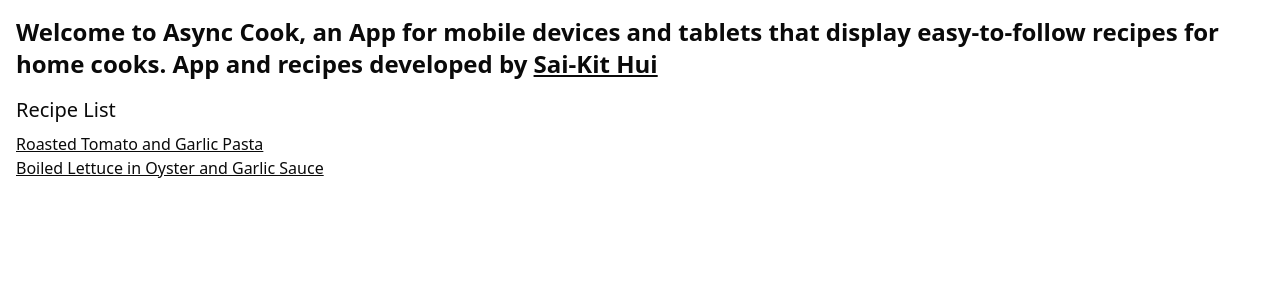
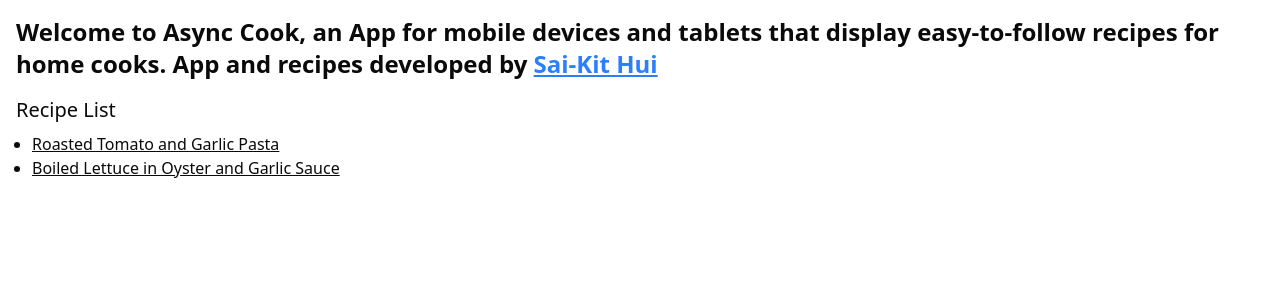
Before and after one commit to saikit/async-cook, a React (Vite) app: page / in a window 1280 px wide. Shown: the top 300 px of the page. Built offline with nearby package versions, Linux system fonts and the light colour scheme.

Commit message:
fix route in landing page

```diff
--- a/src/Index.tsx
+++ b/src/Index.tsx
@@ -3,11 +3,11 @@
 function Index() {
   return (
     <div className='p-4'>
-        <h1 className='font-bold text-2xl mb-4'>Welcome to Async Cook, an App for mobile devices and tablets that display easy-to-follow recipes for home cooks. App and recipes developed by <Link className='underline' to="http://saikithui.com">Sai-Kit Hui</Link></h1>
+        <h1 className='font-bold text-2xl mb-4'>Welcome to Async Cook, an App for mobile devices and tablets that display easy-to-follow recipes for home cooks. App and recipes developed by <Link className='underline text-blue-500' to="http://saikithui.com">Sai-Kit Hui</Link></h1>
         <h2 className='text-xl mb-2'>Recipe List</h2>
-        <ul>
+        <ul className='list-disc list-outside pl-4'>
           <li><Link to="pasta" className='underline'>Roasted Tomato and Garlic Pasta</Link></li>
-          <li><Link to="lestture" className='underline'>Boiled Lettuce in Oyster and Garlic Sauce</Link></li>
+          <li><Link to="lettuce" className='underline'>Boiled Lettuce in Oyster and Garlic Sauce</Link></li>
         </ul>
     </div>
   )
```
